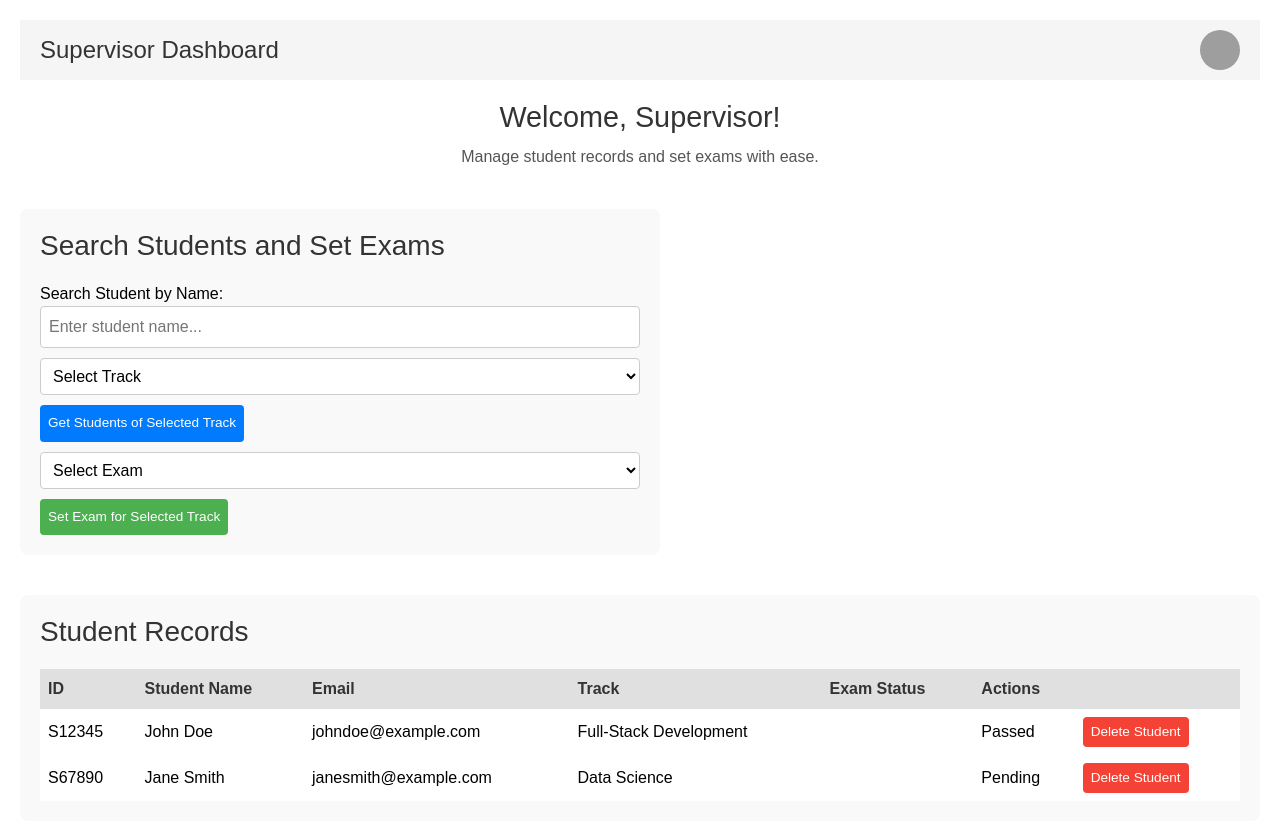
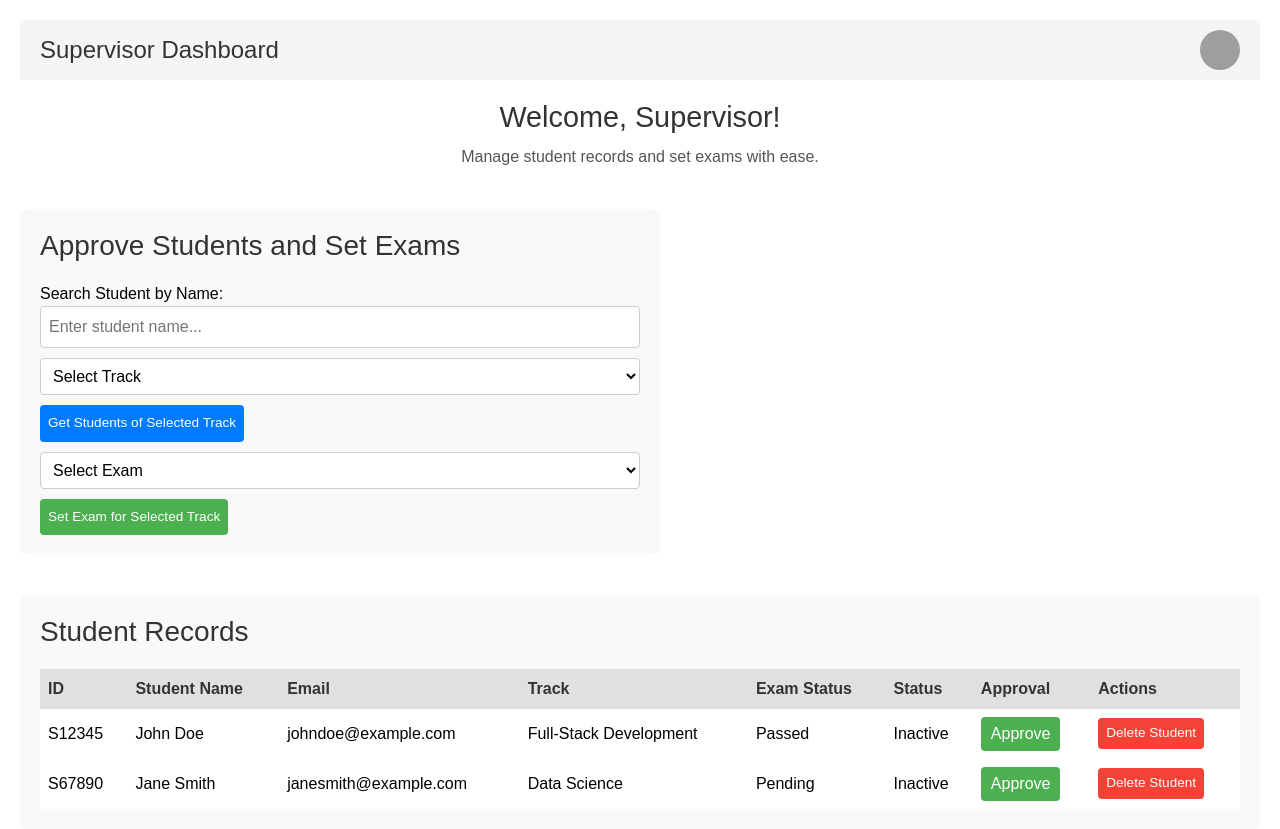
Before and after one commit to AbramBorma/CareerCanvas-ITI-Graduation_Project, a React (Create React App) app in the folder frontend/: page /SDashboard in a window 1280 px wide. Built offline with nearby package versions, Linux system fonts and the light colour scheme; grey boxes are pictures that could not be loaded.

Commit message:
update Supervisor Dashboard

```diff
--- a/frontend/src/components/SupervisorDashboard.js
+++ b/frontend/src/components/SupervisorDashboard.js
@@ -22,6 +22,16 @@ const SupervisorDashboard = () => {
       examStatus: "Pending",
     },
   ]);
+
+  const approveStudent = (index) => {
+    // Update the student's status to 'Active'
+    const updatedResults = [...searchResults];
+    updatedResults[index].status = 'Active';
+
+    // Update the state with the new results
+    setSearchResults(updatedResults);
+  };
+
 
 
     // Function to delete a student
@@ -56,7 +66,7 @@ const SupervisorDashboard = () => {
 
   {/* Search and Filter Section */}
   <div className="search-filter-section">
-    <h3>Search Students and Set Exams</h3>
+    <h3>Approve Students and Set Exams</h3>
 
     {/* Search Bar for Students */}
     <div className="student-search">
@@ -97,9 +107,12 @@ const SupervisorDashboard = () => {
         <th>Student Name</th>
         <th>Email</th>
         <th>Track</th>
+
         <th>Exam Status</th>
+
+        <th>Status</th> {/* New column for status */}
+        <th>Approval</th> {/* New column for approval */}
         <th>Actions</th>
-          <th></th>
       </tr>
     </thead>
     <tbody>
@@ -110,8 +123,22 @@ const SupervisorDashboard = () => {
           <td>{student.name}</td>
           <td>{student.email}</td>
           <td>{student.track}</td>
-            <td>{student.phone}</td>
+
           <td>{student.examStatus}</td>
+
+          <td>
+            {/* Show Active/Inactive based on student status */}
+            {student.status ? student.status : 'Inactive'}
+          </td>
+          <td>
+            {/* Approval Button */}
+            <button
+              className="approve-btn"
+              onClick={() => approveStudent(index)} // Call approve function
+            >
+              Approve
+            </button>
+          </td>
           <td>
             <button
               className="delete-btn"
@@ -125,6 +152,8 @@ const SupervisorDashboard = () => {
     </tbody>
   </table>
 </div>
+
+
       </div>
     </div>
   );
--- a/frontend/src/static/styles/SupervisorDashboard.css
+++ b/frontend/src/static/styles/SupervisorDashboard.css
@@ -166,3 +166,16 @@ td {
 .delete-btn:hover {
     background-color: #d32f2f;
 }
+
+.approve-btn {
+    background-color: #4CAF50;
+    color: white;
+    padding: 5px 10px;
+    border: none;
+    border-radius: 4px;
+    cursor: pointer;
+  }
+
+  .approve-btn:hover {
+    background-color: #45a049;
+  }
```
Lines whose indentation alone changed are shown as unchanged.
